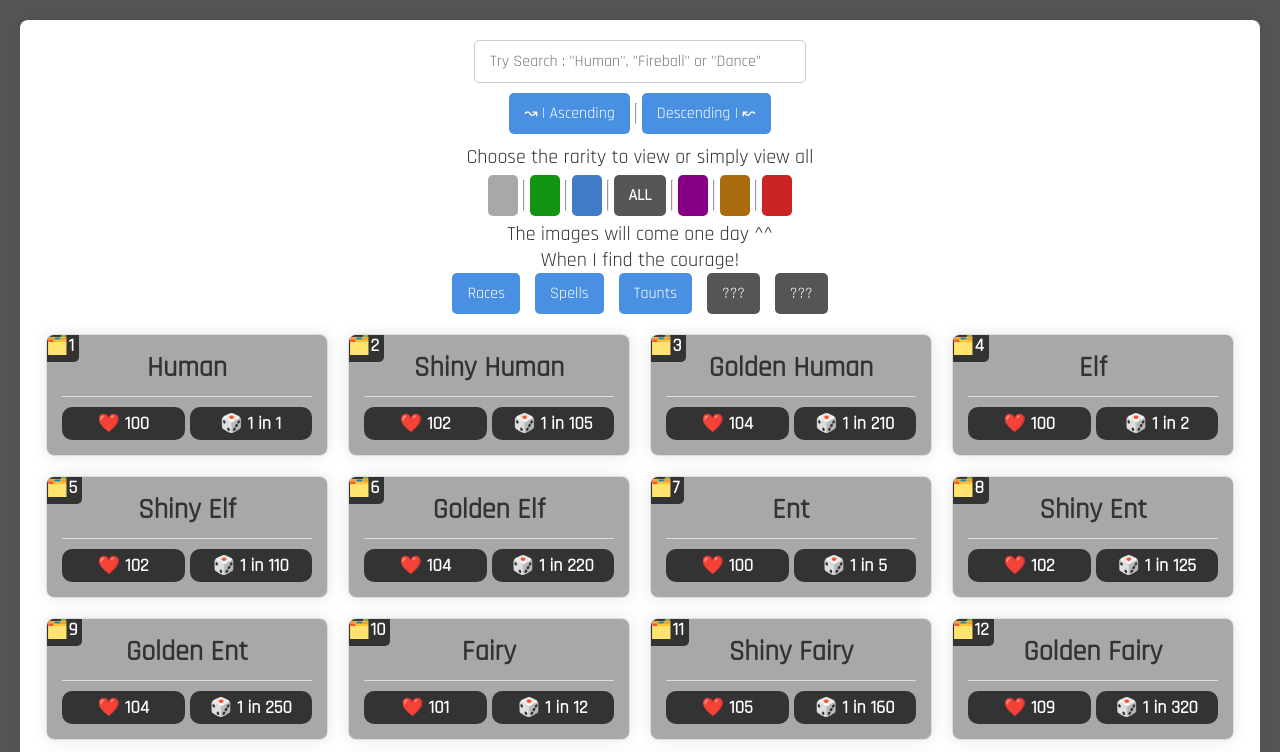
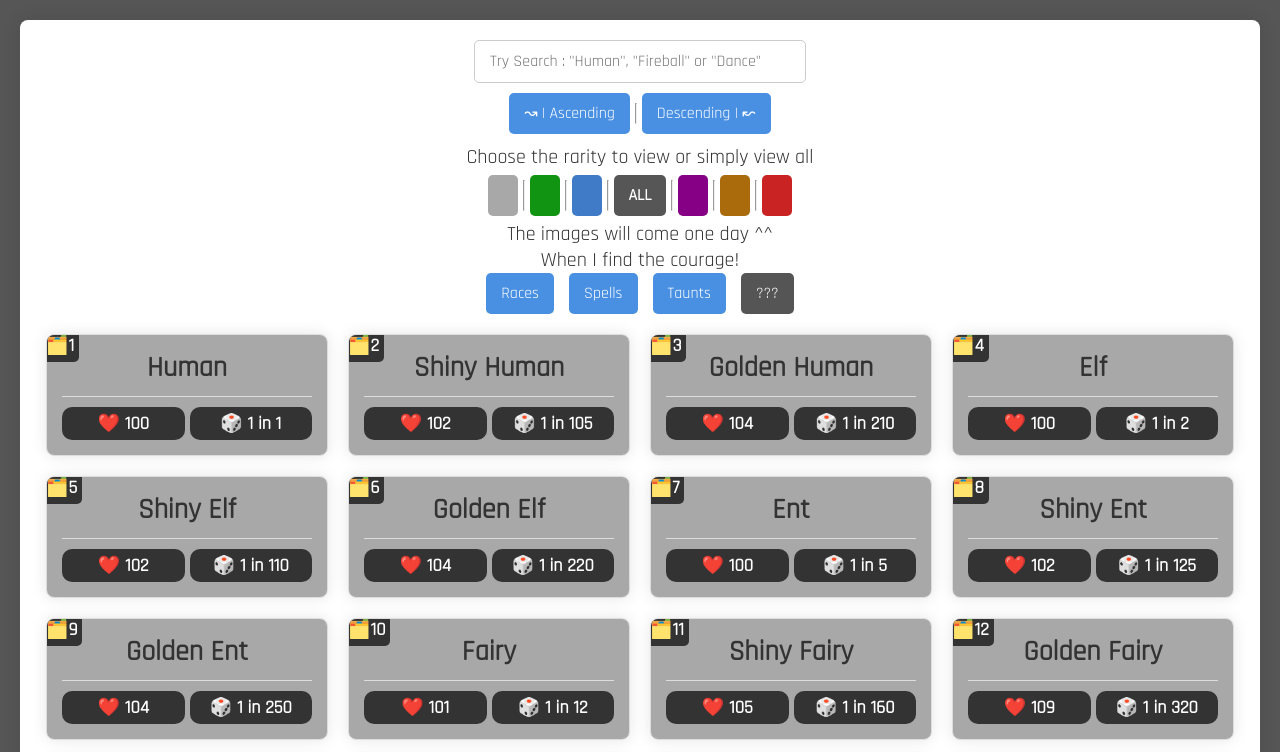
Before and after one commit to Edwyn-Dev/REALM-RNG-FAN-SITE, a plain HTML site: page index.html in a window 1280 px wide. Shown: the top 752 px of the page. Drawn offline with nearby package versions, Linux system fonts and the light colour scheme.

Commit message:
Update index.html

```diff
--- a/index.html
+++ b/index.html
@@ -42,7 +42,6 @@
                 <button id="sort-spells" class="sort-btn">Spells</button>
                 <button id="sort-taunts" class="sort-btn">Taunts</button>
                 <button id="nextUpdate" class="sort-btn">???</button>
-                <button id="nextUpdate" class="sort-btn">???</button>
             </div>
         </div>
         <div id="race-container"></div>
```
